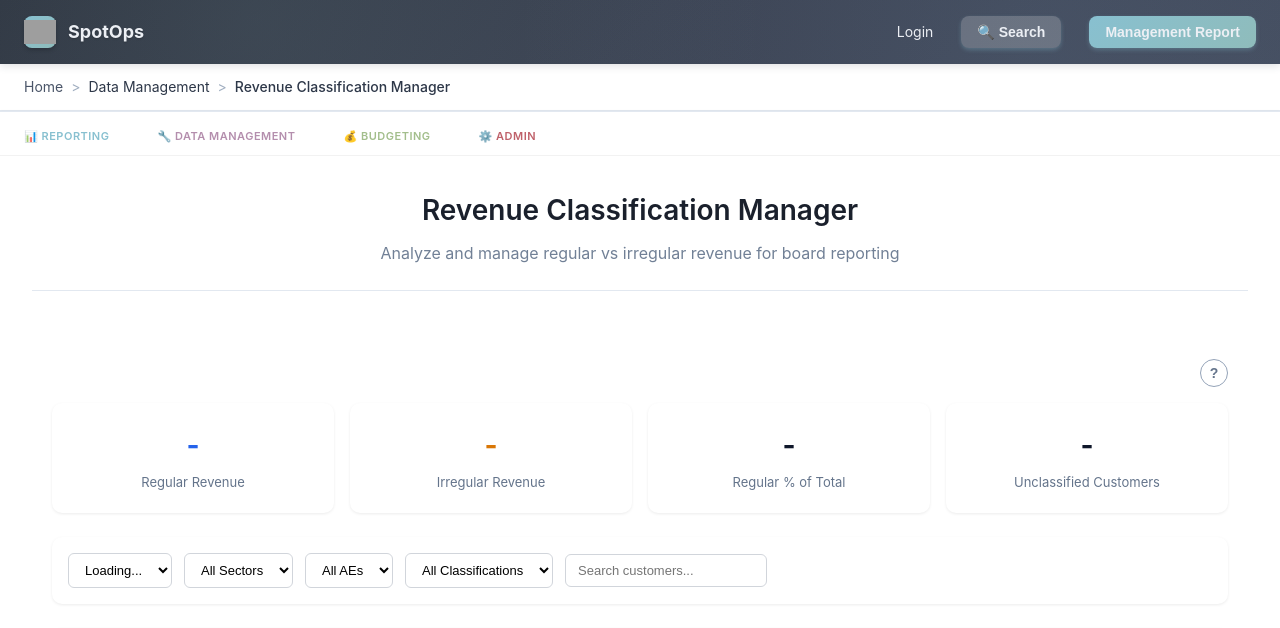
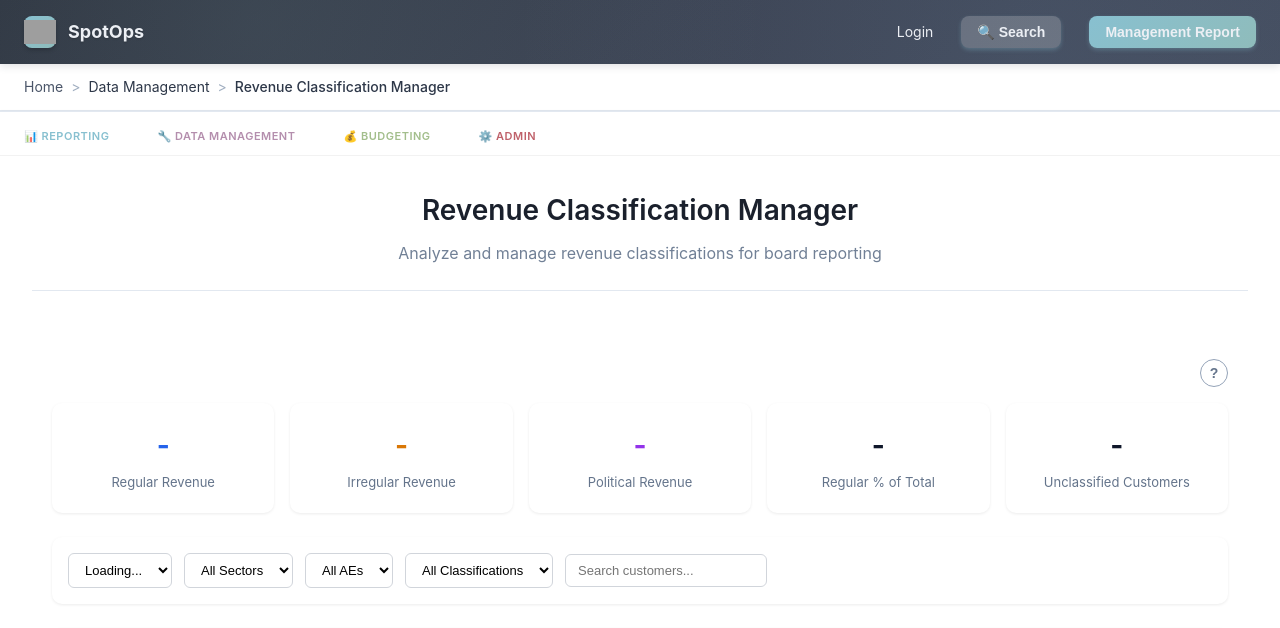
Before and after one commit to daseme/ctv-bookedbiz-db, a Python web app: template src/web/templates/revenue_classification_manager.html in a window 1280 px wide. Shown: the top 628 px of the page. Run offline with Jinja, Linux system fonts and the light colour scheme; the template is opened without the code that fills it, so the values that code supplies are empty; grey boxes are pictures that could not be loaded.

Commit message:
feat: add political as third revenue classification
Click-to-cycle through Regular → Irregular → Political on the
classification manager. Purple styling for political in summary
cards, chart, and toggle buttons. Migration updates the CHECK
constraint in-place via writable_schema to avoid rebuilding the
customers table (which would break dependent views).

Co-Authored-By: Claude Opus 4.6 <noreply@anthropic.com>

```diff
--- a/src/web/routes/revenue_classification.py
+++ b/src/web/routes/revenue_classification.py
@@ -31,7 +31,7 @@ def _parse_filters():
     if ae:
         filters["ae"] = ae
     classification = request.args.get("classification", "").strip()
-    if classification in ("regular", "irregular"):
+    if classification in ("regular", "irregular", "political"):
         filters["classification"] = classification
     return filters or None
 
@@ -84,8 +84,8 @@ def api_update_classification(customer_id):
         try:
             if "revenue_class" in data:
                 revenue_class = data["revenue_class"].strip()
-                if revenue_class not in ("regular", "irregular"):
-                    return jsonify({"error": "revenue_class must be 'regular' or 'irregular'"}), 400
+                if revenue_class not in ("regular", "irregular", "political"):
+                    return jsonify({"error": "revenue_class must be 'regular', 'irregular', or 'political'"}), 400
                 svc.update_classification(conn, customer_id, revenue_class)
 
             if "sector_id" in data:
--- a/src/web/static/js/revenue_classification_manager.js
+++ b/src/web/static/js/revenue_classification_manager.js
@@ -5,6 +5,8 @@
   const fmt = (n) => '$' + Math.round(n).toLocaleString();
 
   const WORLDLINK_ID = 5;
+  const CLASS_CYCLE = ['regular', 'irregular', 'political'];
+  const CLASS_LABELS = { regular: 'Regular', irregular: 'Irregular', political: 'Political' };
 
   let chart = null;
   let allCustomers = [];
@@ -51,6 +53,7 @@
   function renderSummary(s) {
     $('#regular-total').textContent = fmt(s.regular_total);
     $('#irregular-total').textContent = fmt(s.irregular_total);
+    $('#political-total').textContent = fmt(s.political_total);
     $('#regular-pct').textContent = s.regular_pct.toFixed(1) + '%';
     $('#unclassified-count').textContent = s.unclassified_count;
   }
@@ -149,6 +152,12 @@
             backgroundColor: '#f59e0b',
             borderRadius: 4,
           },
+          {
+            label: 'Political',
+            data: monthly.map((m) => m.political),
+            backgroundColor: '#9333ea',
+            borderRadius: 4,
+          },
         ],
       },
       options: {
@@ -220,7 +229,7 @@
             data-id="${c.customer_id}"
             data-cls="${c.revenue_class}"
             onclick="window._rcmToggle(this)">
-            ${c.revenue_class === 'regular' ? 'Regular' : 'Irregular'}
+            ${CLASS_LABELS[c.revenue_class] || c.revenue_class}
           </button>
         </td>
         <td>${esc(c.assigned_ae)}</td>
@@ -263,9 +272,10 @@
   window._rcmToggle = async function (btn) {
     const id = btn.dataset.id;
     const oldCls = btn.dataset.cls;
-    const newCls = oldCls === 'regular' ? 'irregular' : 'regular';
+    const idx = CLASS_CYCLE.indexOf(oldCls);
+    const newCls = CLASS_CYCLE[(idx + 1) % CLASS_CYCLE.length];
 
-    btn.textContent = newCls === 'regular' ? 'Regular' : 'Irregular';
+    btn.textContent = CLASS_LABELS[newCls];
     btn.className = 'cls-toggle ' + newCls;
     btn.dataset.cls = newCls;
 
@@ -281,14 +291,14 @@
       if (!res.ok) throw new Error('Save failed');
       flashRow(btn, 'saved');
 
-      const [summaryRes] = await Promise.all([
-        fetch('/api/revenue-classification/summary?' + filterParams()),
-      ]);
+      const summaryRes = await fetch(
+        '/api/revenue-classification/summary?' + filterParams()
+      );
       const summary = await summaryRes.json();
       renderSummary(summary);
       renderChart(summary.monthly);
     } catch (e) {
-      btn.textContent = oldCls === 'regular' ? 'Regular' : 'Irregular';
+      btn.textContent = CLASS_LABELS[oldCls];
       btn.className = 'cls-toggle ' + oldCls;
       btn.dataset.cls = oldCls;
       if (cust) cust.revenue_class = oldCls;
--- a/src/web/templates/revenue_classification_manager.html
+++ b/src/web/templates/revenue_classification_manager.html
@@ -12,12 +12,13 @@
 {% block extra_styles %}
 <style>
   .rcm-wrap{max-width:1400px;margin:0 auto;padding:20px}
-  .rcm-summary{display:grid;grid-template-columns:repeat(4,1fr);gap:16px;margin-bottom:24px}
+  .rcm-summary{display:grid;grid-template-columns:repeat(5,1fr);gap:16px;margin-bottom:24px}
   .rcm-card{background:#fff;border-radius:10px;padding:20px;box-shadow:0 1px 3px rgba(0,0,0,.08);text-align:center}
   .rcm-card .value{font-size:28px;font-weight:700;color:#0f172a}
   .rcm-card .label{font-size:13px;color:#64748b;margin-top:4px}
   .rcm-card.regular .value{color:#2563eb}
   .rcm-card.irregular .value{color:#d97706}
+  .rcm-card.political .value{color:#9333ea}
   .rcm-controls{display:flex;gap:12px;flex-wrap:wrap;align-items:center;margin-bottom:24px;background:#fff;padding:16px;border-radius:10px;box-shadow:0 1px 3px rgba(0,0,0,.08)}
   .rcm-controls select,.rcm-controls input{padding:8px 12px;border:1px solid #d1d5db;border-radius:6px;font-size:13px;background:#fff}
   .rcm-controls select:focus,.rcm-controls input:focus{outline:none;border-color:#3b82f6;box-shadow:0 0 0 2px rgba(59,130,246,.15)}
@@ -38,6 +39,7 @@
   .cls-toggle{padding:4px 14px;border-radius:20px;border:1px solid;font-size:12px;font-weight:600;cursor:pointer;transition:all .15s}
   .cls-toggle.regular{background:#eff6ff;border-color:#93c5fd;color:#2563eb}
   .cls-toggle.irregular{background:#fffbeb;border-color:#fcd34d;color:#d97706}
+  .cls-toggle.political{background:#faf5ff;border-color:#c084fc;color:#9333ea}
   .cls-toggle:hover{filter:brightness(.95)}
   @keyframes row-saved{0%{background:rgba(34,197,94,.18)}100%{background:transparent}}
   @keyframes row-error{0%{background:rgba(239,68,68,.18)}100%{background:transparent}}
@@ -65,7 +67,7 @@
 {% endblock %}
 
 {% block header_title %}Revenue Classification Manager{% endblock %}
-{% block header_subtitle %}Analyze and manage regular vs irregular revenue for board reporting{% endblock %}
+{% block header_subtitle %}Analyze and manage revenue classifications for board reporting{% endblock %}
 
 {% block content %}
 <div class="rcm-wrap">
@@ -82,6 +84,10 @@
     <div class="rcm-card irregular">
       <div class="value" id="irregular-total">-</div>
       <div class="label">Irregular Revenue</div>
+    </div>
+    <div class="rcm-card political">
+      <div class="value" id="political-total">-</div>
+      <div class="label">Political Revenue</div>
     </div>
     <div class="rcm-card">
       <div class="value" id="regular-pct">-</div>
@@ -101,6 +107,7 @@
       <option value="">All Classifications</option>
       <option value="regular">Regular</option>
       <option value="irregular">Irregular</option>
+      <option value="political">Political</option>
     </select>
     <input type="text" id="search-input" placeholder="Search customers...">
   </div>
@@ -138,7 +145,7 @@
     <div class="modal-body">
       <div class="info-section">
         <h4>What is this?</h4>
-        <p>This tool helps you understand revenue in two buckets: <strong>Regular</strong> (recurring, predictable revenue like casinos, auto dealers, healthcare) and <strong>Irregular</strong> (cyclical or one-time like political campaigns or COVID-era government spending).</p>
+        <p>This tool helps you understand revenue in three buckets: <strong>Regular</strong> (recurring, predictable revenue like casinos, auto dealers, healthcare), <strong>Irregular</strong> (cyclical or one-time like COVID-era government spending), and <strong>Political</strong> (campaign and election-related spending that follows election cycles).</p>
       </div>
       <div class="info-section">
         <h4>Why it matters</h4>
@@ -149,17 +156,18 @@
         <ul>
           <li><strong>Regular Revenue</strong> -- Total booked revenue from regular customers for the selected year</li>
           <li><strong>Irregular Revenue</strong> -- Total booked revenue from irregular customers</li>
+          <li><strong>Political Revenue</strong> -- Total booked revenue from political customers</li>
           <li><strong>Regular %</strong> -- What portion of total revenue is predictable</li>
           <li><strong>Unclassified</strong> -- Customers without a classification (should be zero)</li>
         </ul>
       </div>
       <div class="info-section">
         <h4>Monthly Chart</h4>
-        <p>Shows regular (blue) and irregular (amber) revenue side by side for each month. Includes forward-booked months, not just closed months.</p>
+        <p>Shows regular (blue), irregular (amber), and political (purple) revenue side by side for each month. Includes forward-booked months, not just closed months.</p>
       </div>
       <div class="info-section">
         <h4>Reclassifying Customers</h4>
-        <p>Click the <strong>Regular</strong> or <strong>Irregular</strong> button in the table to toggle a customer's classification. Changes save immediately and update all totals.</p>
+        <p>Click the classification button in the table to cycle through <strong>Regular</strong>, <strong>Irregular</strong>, and <strong>Political</strong>. Changes save immediately and update all totals.</p>
       </div>
       <div class="info-section">
         <h4>Filters</h4>
```
Also changed, not shown: src/services/revenue_classification_service.py (+10 -4 lines), tests/services/test_revenue_classification_service.py (+92 -5 lines), sql/migrations/027_add_political_classification.py (added).
